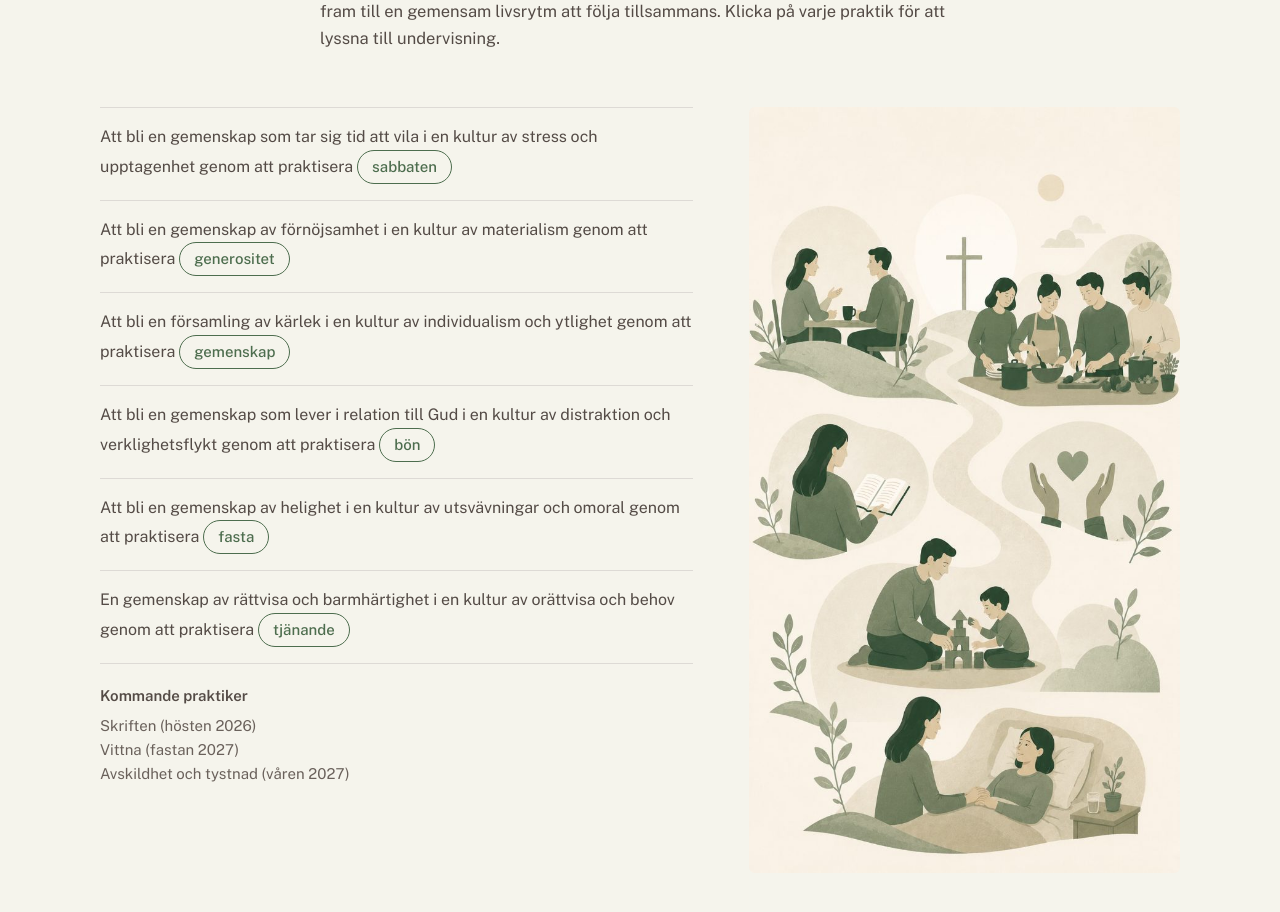
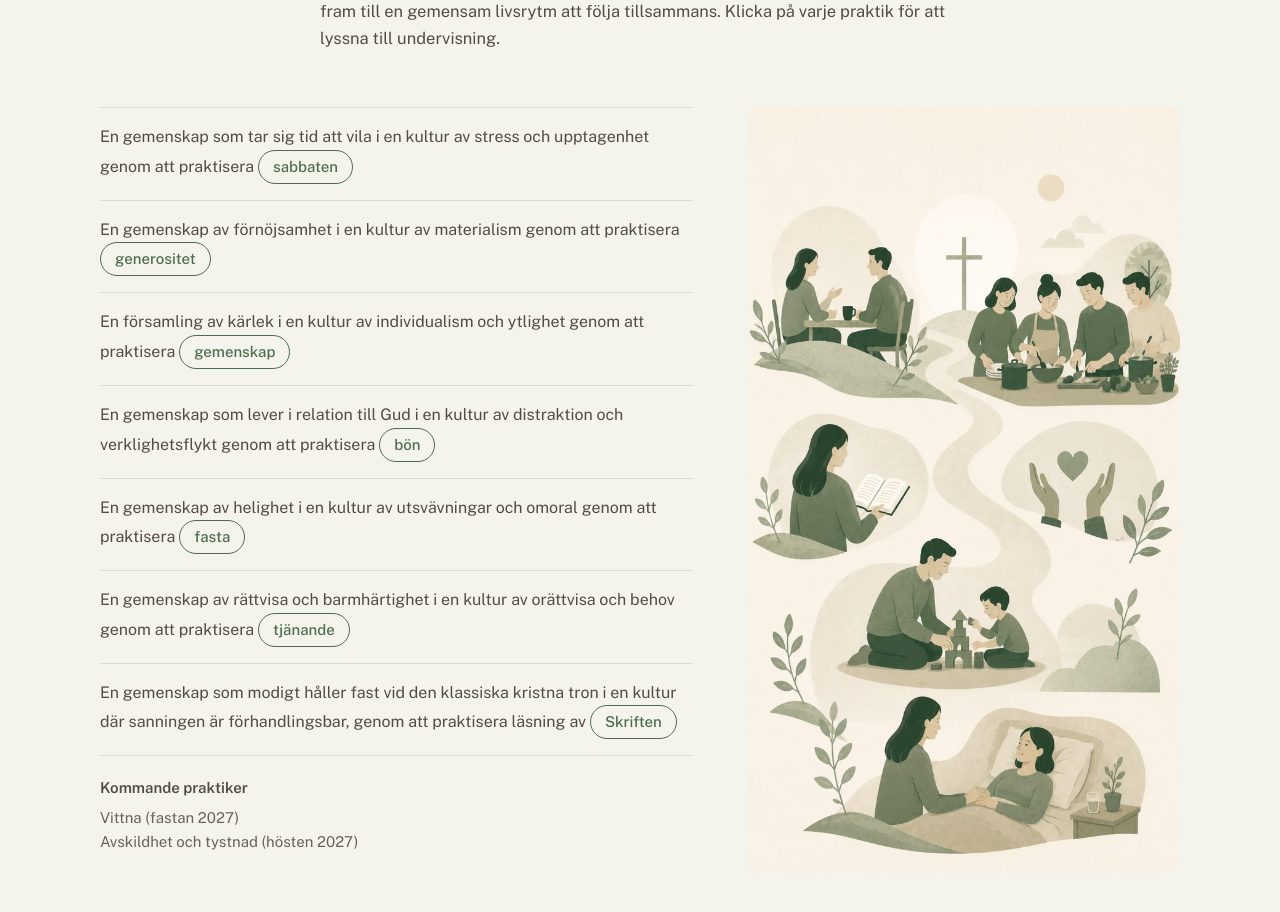
Before and after one commit to kaiandersjohansen-cloud/centrumkyrkan-malmo, a Next.js app: page / in a window 1280 px wide. Shown: the part 3720-4632 px from the top of the page. Built offline with nearby package versions, Linux system fonts and the light colour scheme; no server answers.

Commit message:
Livsrytm: lägg till Skriften som praktik och börja alla punkter med "En"
Co-Authored-By: Claude Opus 5.5 <noreply@anthropic.com>
Claude-Session: https://claude.ai/code/session_0137K5f5Pwpt9WiC1f3X1EFN

```diff
--- a/components/LivsrytmSection.tsx
+++ b/components/LivsrytmSection.tsx
@@ -1,26 +1,26 @@
 const PRACTICES: { text: string; linkLabel: string; href: string }[] = [
   {
-    text: "Att bli en gemenskap som tar sig tid att vila i en kultur av stress och upptagenhet genom att praktisera",
+    text: "En gemenskap som tar sig tid att vila i en kultur av stress och upptagenhet genom att praktisera",
     linkLabel: "sabbaten",
     href: "https://open.spotify.com/episode/1rBmJyYmhWcbQcb0TyH4Lp?si=xzJNBEE8QUuiHausCiQqBg",
   },
   {
-    text: "Att bli en gemenskap av förnöjsamhet i en kultur av materialism genom att praktisera",
+    text: "En gemenskap av förnöjsamhet i en kultur av materialism genom att praktisera",
     linkLabel: "generositet",
     href: "https://open.spotify.com/episode/1R8D3WEpqtgh6EcX4nfgdY?si=vlNRlj-qSX6sWg4AVxydXg",
   },
   {
-    text: "Att bli en församling av kärlek i en kultur av individualism och ytlighet genom att praktisera",
+    text: "En församling av kärlek i en kultur av individualism och ytlighet genom att praktisera",
     linkLabel: "gemenskap",
     href: "https://open.spotify.com/episode/7ebYV73MD2TjgRwSQnJf25?si=y9RhiOEpRfGd8LZcLGzkXA",
   },
   {
-    text: "Att bli en gemenskap som lever i relation till Gud i en kultur av distraktion och verklighetsflykt genom att praktisera",
+    text: "En gemenskap som lever i relation till Gud i en kultur av distraktion och verklighetsflykt genom att praktisera",
     linkLabel: "bön",
     href: "https://open.spotify.com/episode/2LLyN49K64798wcDfXDLLm?si=Ryg05V87QIi3jziuOWzARQ",
   },
   {
-    text: "Att bli en gemenskap av helighet i en kultur av utsvävningar och omoral genom att praktisera",
+    text: "En gemenskap av helighet i en kultur av utsvävningar och omoral genom att praktisera",
     linkLabel: "fasta",
     href: "https://open.spotify.com/episode/4xw8zDnB5UcKA2HeVuE2fZ?si=fT2PNTvCS8-jlRoXQ-x9tg",
   },
@@ -29,9 +29,14 @@ const PRACTICES: { text: string; linkLabel: string; href: string }[] = [
     linkLabel: "tjänande",
     href: "https://open.spotify.com/episode/6T1tKD98LBwOrGBSckmGvC?si=9Db77RqpTtyhgShyDJ5qfQ",
   },
+  {
+    text: "En gemenskap som modigt håller fast vid den klassiska kristna tron i en kultur där sanningen är förhandlingsbar, genom att praktisera läsning av",
+    linkLabel: "Skriften",
+    href: "https://open.spotify.com/episode/5zI5EIE02fFijNmDETpLJ7?si=4a70fb9a94884d64",
+  },
 ];
 
-const UPCOMING = ["Skriften (hösten 2026)", "Vittna (fastan 2027)", "Avskildhet och tystnad (våren 2027)"];
+const UPCOMING = ["Vittna (fastan 2027)", "Avskildhet och tystnad (hösten 2027)"];
 
 const pillLink = {
   display: "inline-block" as const,
```
